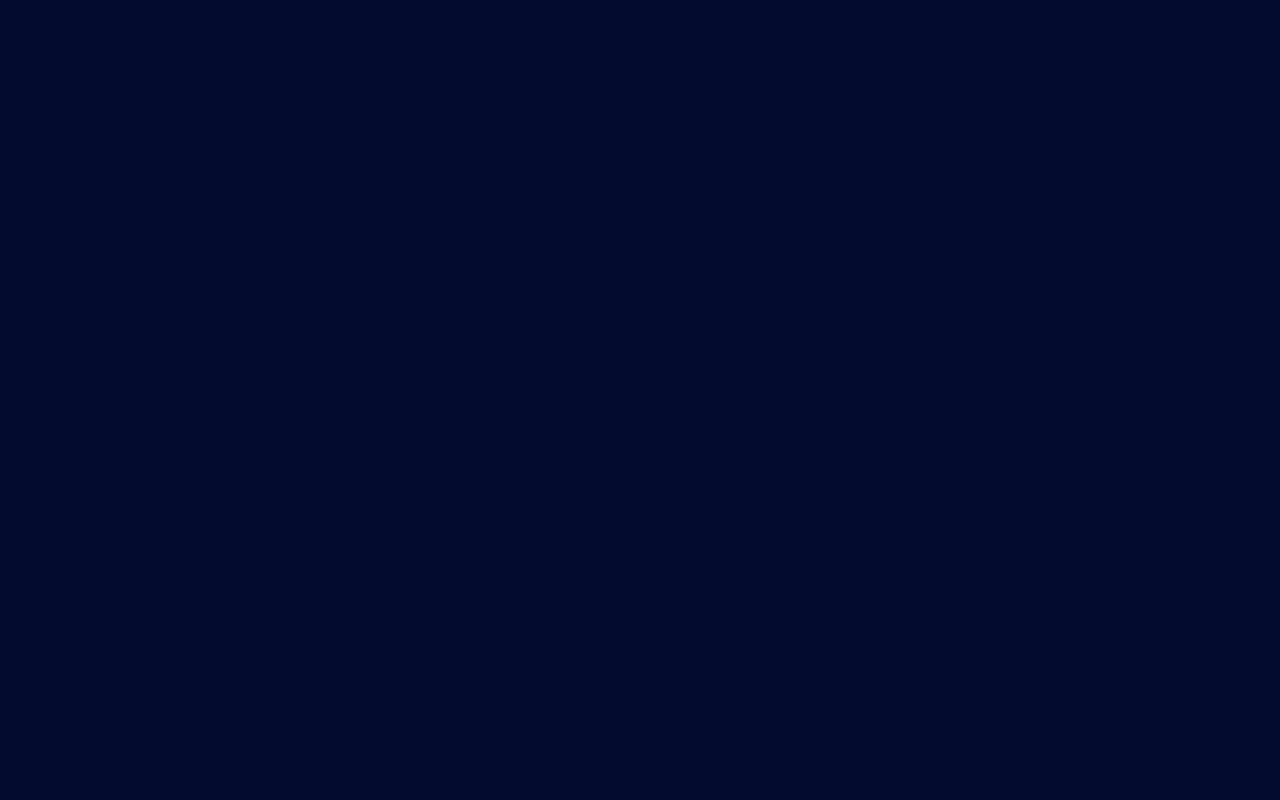
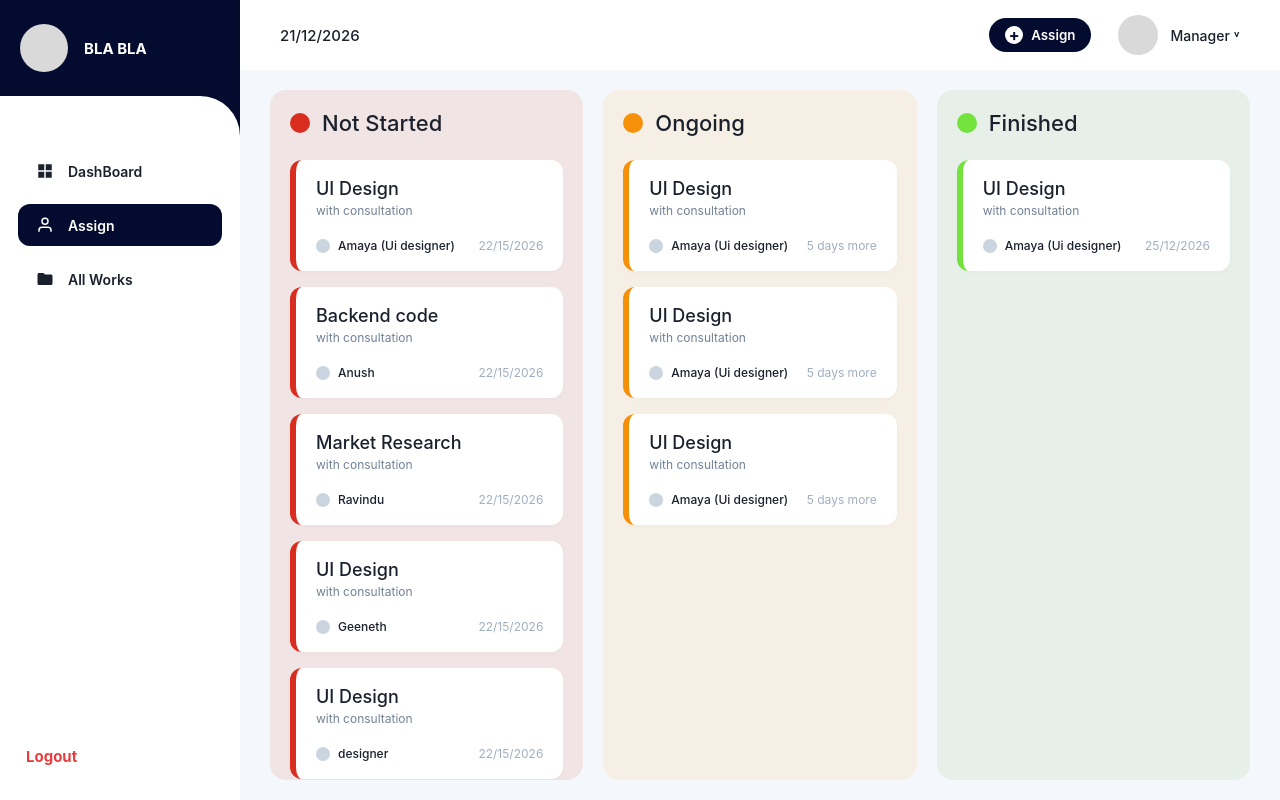
Before and after one commit to geeneth02/Team-Task-Board, a React app in the folder frontend/: page /assign in a window 1280 px wide. Before the commit this address had no page. Built offline with nearby package versions, Linux system fonts and the light colour scheme; the HTML template or start-up script is replaced by a standard one.

Commit message:
feat: complete Assign board layout and styling

```diff
--- a/frontend/src/App.jsx
+++ b/frontend/src/App.jsx
@@ -2,20 +2,20 @@ import React from 'react';
 import { Routes, Route } from 'react-router-dom';
 import Dashboard from './components/Dashboard';
 import LoginPage from './components/LoginPage';
-import AllWorks from './components/AllWorks';
+import TaskBoard from './components/TaskBoard';
+// 1. Import your new Assign component
+import Assign from './components/Assign';
 
 function App() {
   return (
     <div>
       <Routes>
-        {/* Default login screen */}
         <Route path="/" element={<LoginPage />} />
+        <Route path="/dashboard" element={<Dashboard />} />
+        <Route path="/all-works" element={<TaskBoard />} />
 
-        {/* Amaya's dashboard screen */}
-        <Route path="/dashboard" element={<Dashboard />} />
-
-        {/* Vihanga's all works screen */}
-        <Route path="/all-works" element={<AllWorks />} />
+        {/* 2. Render your Assign component here */}
+        <Route path="/assign" element={<Assign />} />
       </Routes>
     </div>
   );
--- /dev/null
+++ b/frontend/src/components/Assign.css
@@ -0,0 +1,98 @@
+.assign-board {
+  display: flex;
+  gap: 20px;
+  width: 100%;
+  height: 100%;
+  overflow-y: auto;
+}
+
+.assign-column {
+  flex: 1;
+  border-radius: 16px;
+  padding: 20px;
+  min-width: 280px;
+  display: flex;
+  flex-direction: column;
+}
+
+/* Adjusted background colors */
+.bg-red-light { background-color: #f1e4e4; }
+.bg-orange-light { background-color: #f6efe6; }
+.bg-green-light { background-color: #e6f0e9; }
+
+.column-header {
+  display: flex;
+  align-items: center;
+  gap: 12px;
+  margin-bottom: 24px;
+}
+
+.column-header h2 {
+  font-size: 22px;
+  font-weight: 500;
+  color: #1a202c;
+  margin: 0;
+}
+
+.status-dot {
+  width: 20px;
+  height: 20px;
+  border-radius: 50%;
+}
+
+/* Exact dot colors */
+.dot-red { background-color: #d92d20; }
+.dot-orange { background-color: #f79009; }
+.dot-green { background-color: #73e23d; }
+
+.assign-card {
+  background: white;
+  border-radius: 12px;
+  padding: 18px 20px;
+  margin-bottom: 16px;
+  border-left: 6px solid; /* Made the colored edge thicker */
+  box-shadow: 0 2px 4px rgba(0,0,0,0.02);
+}
+
+.border-dot-red { border-left-color: #d92d20; }
+.border-dot-orange { border-left-color: #f79009; }
+.border-dot-green { border-left-color: #73e23d; }
+
+.assign-card h3 {
+  margin: 0 0 4px 0;
+  font-size: 18px;
+  font-weight: 500;
+  color: #1a202c;
+}
+
+.task-tag {
+  margin: 0 0 20px 0;
+  font-size: 12px;
+  color: #718096;
+}
+
+.task-footer {
+  display: flex;
+  justify-content: space-between;
+  align-items: center;
+  font-size: 12px;
+}
+
+.assignee {
+  display: flex;
+  align-items: center;
+  gap: 8px;
+  color: #1a202c;
+  font-weight: 500;
+}
+
+.assignee-dot {
+  width: 14px;
+  height: 14px;
+  border-radius: 50%;
+  background-color: #cbd5e0;
+}
+
+.date {
+  color: #a0aec0;
+}
--- /dev/null
+++ b/frontend/src/components/Assign.jsx
@@ -0,0 +1,113 @@
+import React from 'react';
+import { useNavigate } from 'react-router-dom';
+import './Dashboard.css'; // Inherits the sidebar and header layout!
+import './Assign.css';    // Your specific Kanban styles
+
+// SVGs for the navigation menu
+const DashboardIcon = () => ( <svg width="18" height="18" viewBox="0 0 24 24" fill="currentColor"><path d="M3 3h8v8H3V3zm0 10h8v8H3v-8zm10-10h8v8h-8V3zm0 10h8v8h-8v-8z"/></svg> );
+const AssignIcon = () => ( <svg width="18" height="18" viewBox="0 0 24 24" fill="none" stroke="currentColor" strokeWidth="2"><path d="M20 21v-2a4 4 0 0 0-4-4H8a4 4 0 0 0-4 4v2"/><circle cx="12" cy="7" r="4"/></svg> );
+const FolderIcon = () => ( <svg width="18" height="18" viewBox="0 0 24 24" fill="currentColor"><path d="M10 4H4c-1.1 0-1.99.9-1.99 2L2 18c0 1.1.9 2 2 2h16c1.1 0 2-.9 2-2V8c0-1.1-.9-2-2-2h-8l-2-2z"/></svg> );
+
+export default function Assign() {
+  const navigate = useNavigate();
+
+  // Added extra mock data to match your screenshot
+  const mockTasks = [
+    { id: 1, title: 'UI Design', tag: 'with consultation', assignee: 'Amaya (Ui designer)', date: '22/15/2026', status: 'Not Started' },
+    { id: 2, title: 'Backend code', tag: 'with consultation', assignee: 'Anush', date: '22/15/2026', status: 'Not Started' },
+    { id: 5, title: 'Market Research', tag: 'with consultation', assignee: 'Ravindu', date: '22/15/2026', status: 'Not Started' },
+    { id: 6, title: 'UI Design', tag: 'with consultation', assignee: 'Geeneth', date: '22/15/2026', status: 'Not Started' },
+    { id: 7, title: 'UI Design', tag: 'with consultation', assignee: 'designer', date: '22/15/2026', status: 'Not Started' },
+    { id: 3, title: 'UI Design', tag: 'with consultation', assignee: 'Amaya (Ui designer)', date: '5 days more', status: 'Ongoing' },
+    { id: 8, title: 'UI Design', tag: 'with consultation', assignee: 'Amaya (Ui designer)', date: '5 days more', status: 'Ongoing' },
+    { id: 9, title: 'UI Design', tag: 'with consultation', assignee: 'Amaya (Ui designer)', date: '5 days more', status: 'Ongoing' },
+    { id: 4, title: 'UI Design', tag: 'with consultation', assignee: 'Amaya (Ui designer)', date: '25/12/2026', status: 'Finished' },
+  ];
+
+  const renderColumn = (title, status, bgColor, dotColor) => {
+    const tasks = mockTasks.filter(t => t.status === status);
+    return (
+      <div className={`assign-column ${bgColor}`}>
+        <div className="column-header">
+          <div className={`status-dot ${dotColor}`}></div>
+          <h2>{title}</h2>
+        </div>
+        {tasks.map(task => (
+          <div key={task.id} className={`assign-card border-${dotColor}`}>
+            <h3>{task.title}</h3>
+            <p className="task-tag">{task.tag}</p>
+            <div className="task-footer">
+              <span className="assignee"><div className="assignee-dot"></div> {task.assignee}</span>
+              <span className="date">{task.date}</span>
+            </div>
+          </div>
+        ))}
+      </div>
+    );
+  };
+
+  return (
+    <div className="dashboard-container">
+      {/* 1. The Sidebar wrapper */}
+      <aside className="sidebar">
+        <div className="profile-header">
+          <div className="avatar-placeholder"></div>
+          <span className="profile-name">BLA BLA</span>
+        </div>
+
+        <div className="sidebar-white-card">
+          <nav className="nav-menu" style={{ marginTop: '30px' }}>
+            <button className="nav-btn" onClick={() => navigate('/dashboard')}>
+              <DashboardIcon /> <span>DashBoard</span>
+            </button>
+            <button className="nav-btn active" onClick={() => navigate('/assign')}>
+              <AssignIcon /> <span>Assign</span>
+            </button>
+            <button className="nav-btn" onClick={() => navigate('/all-works')}>
+              <FolderIcon /> <span>All Works</span>
+            </button>
+          </nav>
+
+          <div className="sidebar-bottom">
+            <button className="logout-link" onClick={() => navigate('/')}>Logout</button>
+          </div>
+        </div>
+      </aside>
+
+      {/* 2. The Header & Content wrapper */}
+      <div className="main-viewport">
+        <header className="top-navbar" style={{ justifyContent: 'space-between', paddingLeft: '40px' }}>
+          <div style={{ fontSize: '15px', fontWeight: '500', color: '#1a202c' }}>
+            21/12/2026
+          </div>
+          <div className="manager-profile">
+            <button style={{
+              backgroundColor: '#030b2e', color: 'white', padding: '8px 16px',
+              borderRadius: '24px', border: 'none', display: 'flex', alignItems: 'center',
+              gap: '8px', fontWeight: '600', cursor: 'pointer', marginRight: '15px'
+            }}>
+              <span style={{
+                backgroundColor: 'white', color: '#030b2e', borderRadius: '50%',
+                width: '18px', height: '18px', display: 'flex', alignItems: 'center',
+                justifyContent: 'center', fontSize: '16px', fontWeight: 'bold'
+              }}>+</span> Assign
+            </button>
+            <div className="manager-avatar"></div>
+            <div className="manager-info">
+              <span className="manager-title" style={{fontWeight: '500'}}>Manager ˅</span>
+            </div>
+          </div>
+        </header>
+
+        {/* 3. The Board */}
+        <main className="content-container" style={{ backgroundColor: '#f4f7fc', padding: '20px 30px' }}>
+          <div className="assign-board">
+            {renderColumn('Not Started', 'Not Started', 'bg-red-light', 'dot-red')}
+            {renderColumn('Ongoing', 'Ongoing', 'bg-orange-light', 'dot-orange')}
+            {renderColumn('Finished', 'Finished', 'bg-green-light', 'dot-green')}
+          </div>
+        </main>
+      </div>
+    </div>
+  );
+}
--- a/frontend/src/components/Dashboard.jsx
+++ b/frontend/src/components/Dashboard.jsx
@@ -63,11 +63,11 @@ export default function Dashboard() {
               <DashboardIcon />
               <span>DashBoard</span>
             </button>
-            <button className="nav-btn">
+            <button className="nav-btn" onClick={() => navigate('/assign')}>
   <AssignIcon />
   <span>Assign</span>
 </button>
-            <button className="nav-btn">
+            <button className="nav-btn" onClick={() => navigate('/all-works')}>
   <FolderIcon />
   <span>All Works</span>
 </button>
```
Lines whose indentation alone changed are shown as unchanged.
